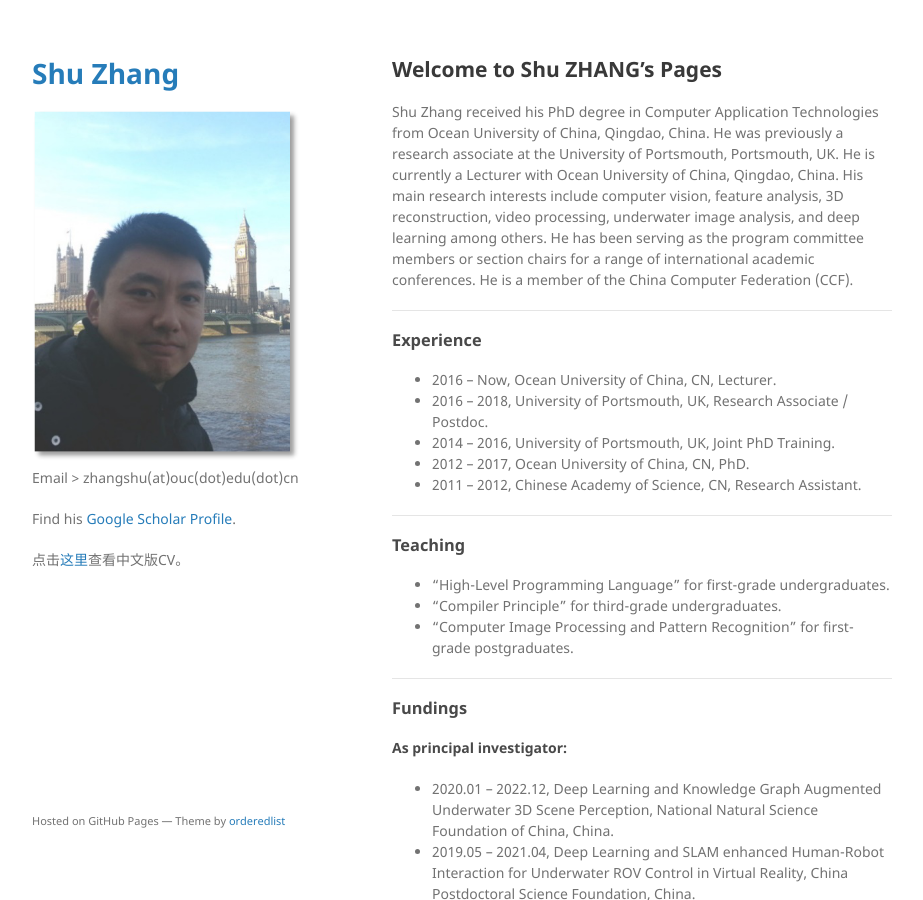
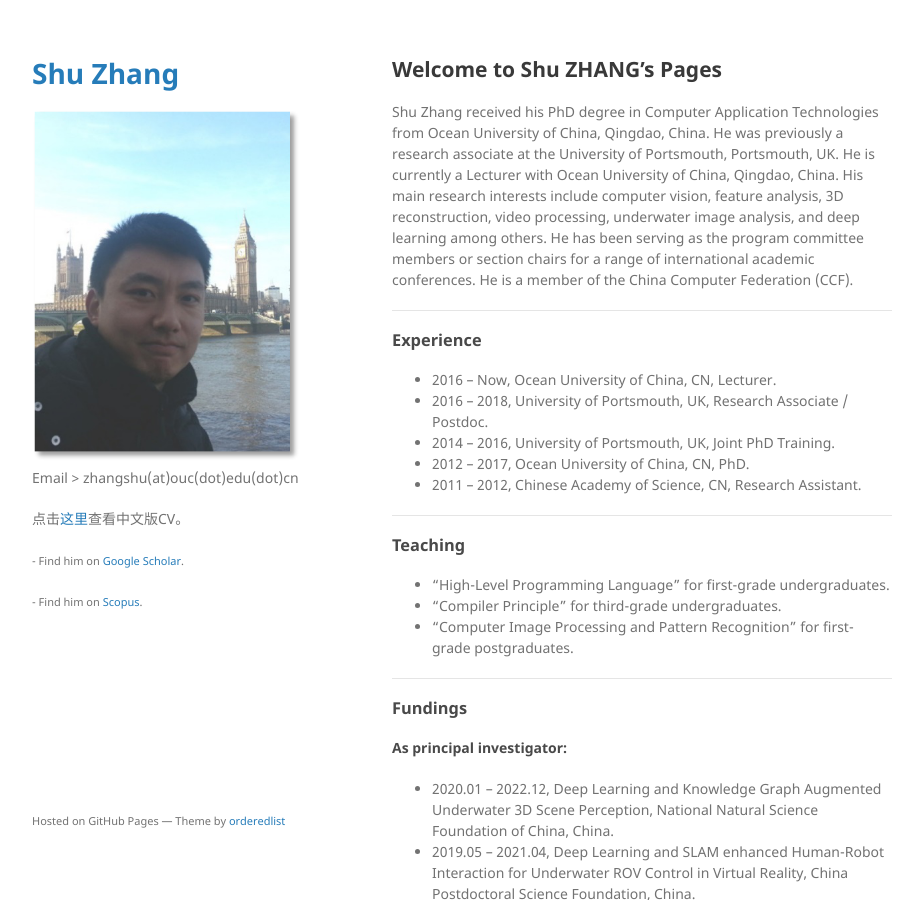
Before and after one commit to jackyspeed/aboutzhangshu, a Jekyll site: the page built from index.md, in a window 1280 px wide and 900 px high. Shown: the whole window, without its empty margins (178-1101 px from the left). Built offline with Jekyll 4.4.1, drawn with Linux system fonts in a browser that asks for light colours; our own code applies the rules of GitHub Pages for plain Markdown files.

Commit message:
Update default.html

```diff
--- a/_layouts/default.html
+++ b/_layouts/default.html
@@ -22,9 +22,12 @@
 
         <p>{{ site.description | default: site.github.project_tagline }}</p>
 
-        <p class="view">Find his <a href="{{ site.google_scholar_link }}" Target="_blank">Google Scholar Profile</a>.</p>
+        <p class="view">点击<a href="{{ site.OUC_link }}" Target="_blank">这里</a>查看中文版CV。</p>
 
-        <p class="view">点击<a href="{{ site.OUC_link }}" Target="_blank">这里</a>查看中文版CV。</p>
+        <p class="view"><small>- Find him on <a href="{{ site.google_scholar_link }}" Target="_blank">Google Scholar</a>.</small></p>
+
+        <p class="view"><small>- Find him on <a href="{{ site.scopus_link }}" Target="_blank">Scopus</a>.</small></p>
+
 
         <!--
         {% if site.github.is_project_page %}
```
